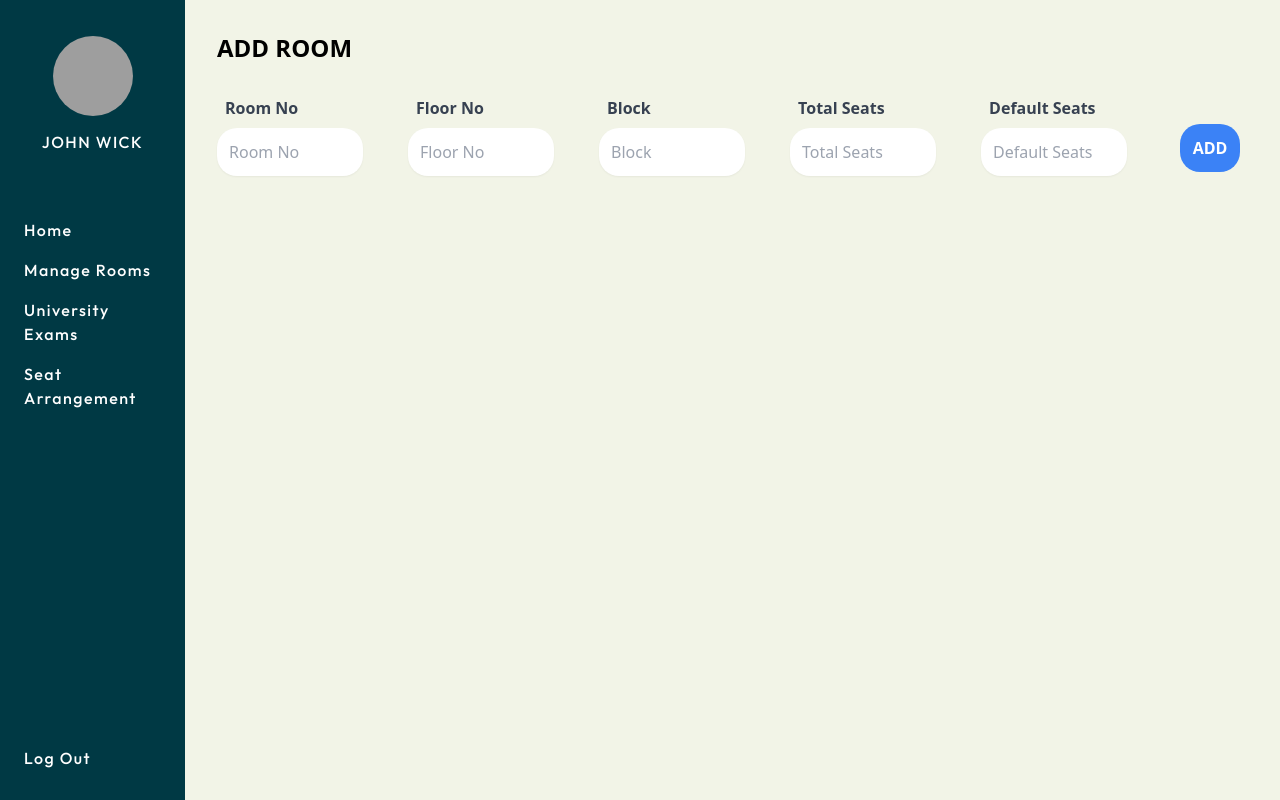
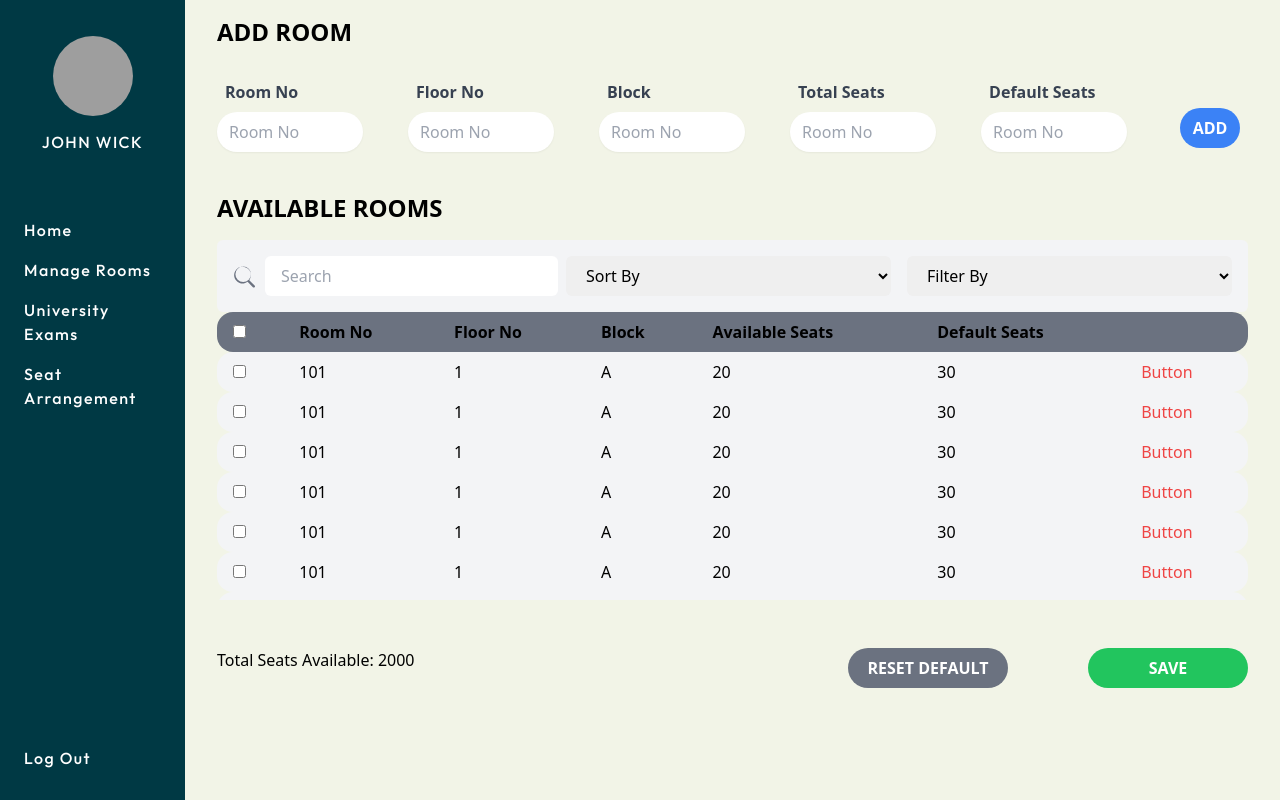
Before and after one commit to Sudhi27Krishna/Exam-Seat-Arrangement-System, a React (Create React App) app: page /manageroom in a window 1280 px wide. Built offline with nearby package versions, Linux system fonts and the light colour scheme; grey boxes are pictures that could not be loaded.

Commit message:
Completed Manage Room page

```diff
--- /dev/null
+++ b/src/components/Input.jsx
@@ -0,0 +1,10 @@
+import React from 'react'
+
+export default function Input(props) {
+    return (
+        <div className="flex flex-col mb-2 md:mr-4">
+            <label for="room-no" className="text-gray-700 font-bold mb-2 pl-2"><span className="whitespace-nowrap">{props.title}</span></label>
+            <input id="room-no" type="text" className="w-5/6 h-10 px-3 py-2 rounded-[20px] shadow-sm border-gray-300" placeholder="Room No" required />
+        </div>
+    )
+}
--- a/src/components/ManageRoom.jsx
+++ b/src/components/ManageRoom.jsx
@@ -1,35 +1,105 @@
+import Input from './Input';
 import React from 'react'
+import row from '../row';
+import Row from './Row';
 
 export default function ManageRoom() {
     return (
         <div className="bg-background flex flex-col flex-grow">
-            <div class="p-8">
-                <h2 class="text-2xl font-bold mb-8">ADD ROOM</h2>
-                <form class="flex flex-col md:flex-row">
-                    <div class="flex flex-col mb-4 md:mr-4">
-                        <label for="room-no" class="text-gray-700 font-bold mb-2 pl-2">Room No</label>
-                        <input id="room-no" type="text" class="w-5/6 h-12 px-3 py-2 rounded-[20px] shadow-sm border-gray-300" placeholder="Room No" required />
-                    </div>
-                    <div class="flex flex-col mb-4 md:mr-4">
-                        <label for="floor-no" class="text-gray-700 font-bold mb-2 pl-2">Floor No</label>
-                        <input id="floor-no" type="number" class="w-5/6 h-12 px-3 py-2 rounded-[20px] shadow-sm border-gray-300" placeholder="Floor No" required />
-                    </div>
-                    <div class="flex flex-col mb-4 md:mr-4">
-                        <label for="block" class="text-gray-700 font-bold mb-2 pl-2">Block</label>
-                        <input id="block" type="text" class="w-5/6 h-12 px-3 py-2 rounded-[20px] shadow-sm border-gray-300" placeholder="Block" required />
-                    </div>
-                    <div class="flex flex-col mb-4 md:mr-4">
-                        <label for="total-seats" class="text-gray-700 font-bold mb-2 pl-2">Total Seats</label>
-                        <input id="total-seats" type="number" class="w-5/6 h-12 px-3 py-2 rounded-[20px] shadow-sm border-gray-300" placeholder="Total Seats" required />
-                    </div>
-                    <div class="flex flex-col mb-4 md:mr-4">
-                        <label for="default-seats" class="text-gray-700 font-bold mb-2 pl-2">Default Seats</label>
-                        <input id="default-seats" type="number" class="w-5/6 h-12 px-3 py-2 rounded-[20px] shadow-sm border-gray-300" placeholder="Default Seats" required />
-                    </div>
-                    <button class="bg-blue-500 text-white font-bold py-1 px-2 my-7 mx-2 h-12 w-[5rem] rounded-[20px]" type="submit">ADD</button>
+            <div className="px-8 pt-4">
+                <h2 className="text-2xl font-bold mb-8">ADD ROOM</h2>
+                <form className="flex flex-col md:flex-row justify-evenly">
+                    <Input title="Room No" />
+                    <Input title="Floor No" />
+                    <Input title="Block" />
+                    <Input title="Total Seats" />
+                    <Input title="Default Seats" />
+                    <button className="bg-blue-500 hover:bg-blue-400 text-white font-bold py-1 px-2 my-7 mx-2 h-10 w-[5rem] rounded-[20px]" type="submit">ADD</button>
                 </form>
             </div>
+            <div className="px-8 py-4">
+                <h2 className="text-2xl font-bold mb-4">AVAILABLE ROOMS</h2>
+                <div className="flex flex-col sm:flex-row items-center justify-between bg-gray-100 p-4 rounded-md">
+                    {/* Search Bar */}
+                    <div className="flex items-center w-full sm:w-1/3 mb-2 sm:mb-0">
+                        <span className="text-gray-500">
+                            <svg viewBox="0 0 20 20" fill="currentColor" className="w-6 h-6">
+                                <path
+                                    fillRule="evenodd"
+                                    d="M8.5 15a6.5 6.5 0 100-13 6.5 6.5 0 000 13zm5.057-1.54l4.442 4.442a1 1 0 11-1.414 1.414l-4.442-4.442a7 7 0 111.414-1.414z"
+                                    clipRule="evenodd"
+                                />
+                            </svg>
+                        </span>
+                        <input
+                            type="text"
+                            placeholder="Search"
+                            className="ml-2 flex-1 px-4 py-2 rounded-md focus:outline-none focus:ring-2 focus:ring-purple-500"
+                        />
+                    </div>
 
+                    {/* Sort By Dropdown */}
+                    <div className="w-full sm:w-1/3 sm:mx-2 mb-2 sm:mb-0">
+                        <select
+                            className="w-full px-4 py-2 rounded-md focus:outline-none focus:ring-2 focus:ring-purple-500"
+                            defaultValue=""
+                        >
+                            <option value="" disabled hidden>
+                                Sort By
+                            </option>
+                            <option value="name_asc">Name (A - Z)</option>
+                            <option value="name_desc">Name (Z - A)</option>
+                            <option value="date_asc">Date (Old - New)</option>
+                            <option value="date_desc">Date (New - Old)</option>
+                        </select>
+                    </div>
+
+                    {/* Filter By Dropdown */}
+                    <div className="w-full sm:w-1/3 sm:ml-2">
+                        <select
+                            className="w-full px-4 py-2 rounded-md focus:outline-none focus:ring-2 focus:ring-purple-500"
+                            defaultValue=""
+                        >
+                            <option value="" disabled hidden>
+                                Filter By
+                            </option>
+                            <option value="category_1">Category 1</option>
+                            <option value="category_2">Category 2</option>
+                            <option value="category_3">Category 3</option>
+                        </select>
+                    </div>
+                </div>
+                <div className="h-72 overflow-y-scroll">
+                    <table className="table-auto w-full">
+                        <thead className="sticky top-0">
+                            <tr className="bg-gray-500">
+                                <th className="text-left px-4 py-2 rounded-tl-2xl rounded-bl-2xl"><input type="checkbox" /></th>
+                                <th className="text-left px-4 py-2"><span className="whitespace-nowrap">Room No</span></th>
+                                <th className="text-left px-4 py-2"><span className="whitespace-nowrap">Floor No</span></th>
+                                <th className="text-left px-4 py-2"><span className="whitespace-nowrap">Block</span></th>
+                                <th className="text-left px-4 py-2"><span className="whitespace-nowrap">Available Seats</span></th>
+                                <th className="text-left px-4 py-2"><span className="whitespace-nowrap">Default Seats</span></th>
+                                <th className="px-4 py-2 rounded-tr-2xl rounded-br-2xl"></th>
+                            </tr>
+                        </thead>
+                        <tbody>
+                            {row.map(item => <Row room={item.room} floor={item.floor} block={item.block}
+                                available={item.available} default={item.default} />)}
+                        </tbody>
+                    </table>
+                </div>
+            </div>
+            <div className="px-8 py-4 mt-4">
+                <div className="flex flex-row justify-between">
+                    <div>
+                        <p>Total Seats Available: 2000</p>
+                    </div>
+                    <div className="flex flex-row gap-20">
+                        <button className="bg-gray-500 hover:bg-gray-400 text-white font-bold h-10 w-[10rem] rounded-[20px]" type="submit">RESET DEFAULT</button>
+                        <button className="bg-green-500 hover:bg-green-400 text-white font-bold h-10 w-[10rem] rounded-[20px]" type="submit">SAVE</button>
+                    </div>
+                </div>
+            </div>
         </div>
-    )
+    );
 }
--- a/src/components/NavBar.jsx
+++ b/src/components/NavBar.jsx
@@ -2,7 +2,7 @@ import React from 'react'
 
 function NavBar() {
     return (
-        <div class="flex flex-col w-64 h-screen bg-green-medium">
+        <div class="flex flex-col w-64 min-h-screen bg-green-medium">
             <div class="flex flex-col items-center justify-center h-64">
                 <img src="https://variety.com/wp-content/uploads/2023/03/john-wick-chapter-4-keanu.jpg?w=681&h=383&crop=1" alt="john-wick" class="rounded-full w-20 h-20" />
                 <p className="text-white font-Outfit-Medium tracking-needed mt-4">JOHN WICK</p>
--- /dev/null
+++ b/src/components/Row.jsx
@@ -0,0 +1,15 @@
+import React from 'react'
+
+export default function Row(props) {
+    return (
+        <tr className="bg-gray-100">
+            <td className="px-4 py-2 rounded-tl-2xl rounded-bl-2xl"><input type="checkbox" /></td>
+            <td className="px-4 py-2">{props.room}</td>
+            <td className="px-4 py-2">{props.floor}</td>
+            <td className="px-4 py-2">{props.block}</td>
+            <td className="px-4 py-2">{props.available}</td>
+            <td className="px-4 py-2">{props.default}</td>
+            <td className="px-4 py-2 rounded-tr-2xl rounded-br-2xl"><button className="text-red-500 hover:text-red-700">Button</button></td>
+        </tr>
+    )
+}
--- /dev/null
+++ b/src/row.js
@@ -0,0 +1,291 @@
+const row = [
+    {
+        room: 101,
+        floor: 1,
+        block: "A",
+        available: 20,
+        default: 30
+    },
+    {
+        room: 101,
+        floor: 1,
+        block: "A",
+        available: 20,
+        default: 30
+    },
+    {
+        room: 101,
+        floor: 1,
+        block: "A",
+        available: 20,
+        default: 30
+    },
+    {
+        room: 101,
+        floor: 1,
+        block: "A",
+        available: 20,
+        default: 30
+    },
+    {
+        room: 101,
+        floor: 1,
+        block: "A",
+        available: 20,
+        default: 30
+    },
+    {
+        room: 101,
+        floor: 1,
+        block: "A",
+        available: 20,
+        default: 30
+    },
+    {
+        room: 101,
+        floor: 1,
+        block: "A",
+        available: 20,
+        default: 30
+    },
+    {
+        room: 101,
+        floor: 1,
+        block: "A",
+        available: 20,
+        default: 30
+    },
+    {
+        room: 101,
+        floor: 1,
+        block: "A",
+        available: 20,
+        default: 30
+    },
+    {
+        room: 101,
+        floor: 1,
+        block: "A",
+        available: 20,
+        default: 30
+    },
+    {
+        room: 101,
+        floor: 1,
+        block: "A",
+        available: 20,
+        default: 30
+    },
+    {
+        room: 101,
+        floor: 1,
+        block: "A",
+        available: 20,
+        default: 30
+    },
+    {
+        room: 101,
+        floor: 1,
+        block: "A",
+        available: 20,
+        default: 30
+    },
+    {
+        room: 101,
+        floor: 1,
+        block: "A",
+        available: 20,
+        default: 30
+    },
+    {
+        room: 101,
+        floor: 1,
+        block: "A",
+        available: 20,
+        default: 30
+    },
+    {
+        room: 101,
+        floor: 1,
+        block: "A",
+        available: 20,
+        default: 30
+    },
+    {
+        room: 101,
+        floor: 1,
+        block: "A",
+        available: 20,
+        default: 30
+    },
+    {
+        room: 101,
+        floor: 1,
+        block: "A",
+        available: 20,
+        default: 30
+    },
+    {
+        room: 101,
+        floor: 1,
+        block: "A",
+        available: 20,
+        default: 30
+    },
+    {
+        room: 101,
+        floor: 1,
+        block: "A",
+        available: 20,
+        default: 30
+    },
+    {
+        room: 101,
+        floor: 1,
+        block: "A",
+        available: 20,
+        default: 30
+    },
+    {
+        room: 101,
+        floor: 1,
+        block: "A",
+        available: 20,
+        default: 30
+    },
+    {
+        room: 101,
+        floor: 1,
+        block: "A",
+        available: 20,
+        default: 30
+    },
+    {
+        room: 101,
+        floor: 1,
+        block: "A",
+        available: 20,
+        default: 30
+    },
+    {
+        room: 101,
+        floor: 1,
+        block: "A",
+        available: 20,
+        default: 30
+    },
+    {
+        room: 101,
+        floor: 1,
+        block: "A",
+        available: 20,
+        default: 30
+    },
+    {
+        room: 101,
+        floor: 1,
+        block: "A",
+        available: 20,
+        default: 30
+    },
+    {
+        room: 101,
+        floor: 1,
+        block: "A",
+        available: 20,
+        default: 30
+    },
+    {
+        room: 101,
+        floor: 1,
+        block: "A",
+        available: 20,
+        default: 30
+    },
+    {
+        room: 101,
+        floor: 1,
+        block: "A",
+        available: 20,
+        default: 30
+    },
+    {
+        room: 101,
+        floor: 1,
+        block: "A",
+        available: 20,
+        default: 30
+    },
+    {
+        room: 101,
+        floor: 1,
+        block: "A",
+        available: 20,
+        default: 30
+    },
+    {
+        room: 101,
+        floor: 1,
+        block: "A",
+        available: 20,
+        default: 30
+    },
+    {
+        room: 101,
+        floor: 1,
+        block: "A",
+        available: 20,
+        default: 30
+    },
+    {
+        room: 101,
+        floor: 1,
+        block: "A",
+        available: 20,
+        default: 30
+    },
+    {
+        room: 101,
+        floor: 1,
+        block: "A",
+        available: 20,
+        default: 30
+    },
+    {
+        room: 101,
+        floor: 1,
+        block: "A",
+        available: 20,
+        default: 30
+    },
+    {
+        room: 101,
+        floor: 1,
+        block: "A",
+        available: 20,
+        default: 30
+    },
+    {
+        room: 101,
+        floor: 1,
+        block: "A",
+        available: 20,
+        default: 30
+    },
+    {
+        room: 101,
+        floor: 1,
+        block: "A",
+        available: 20,
+        default: 30
+    },
+    {
+        room: 101,
+        floor: 1,
+        block: "A",
+        available: 20,
+        default: 30
+    }
+]
+
+module.exports = row;
```
